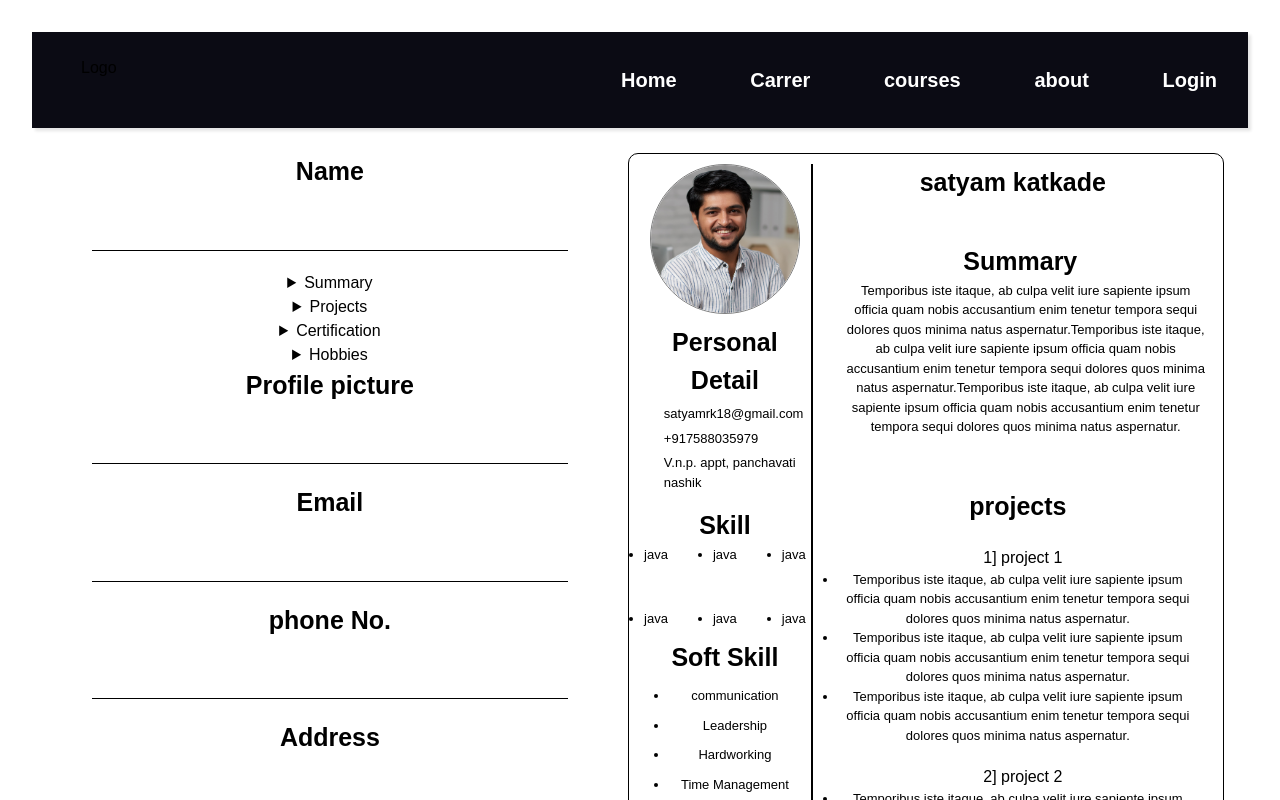
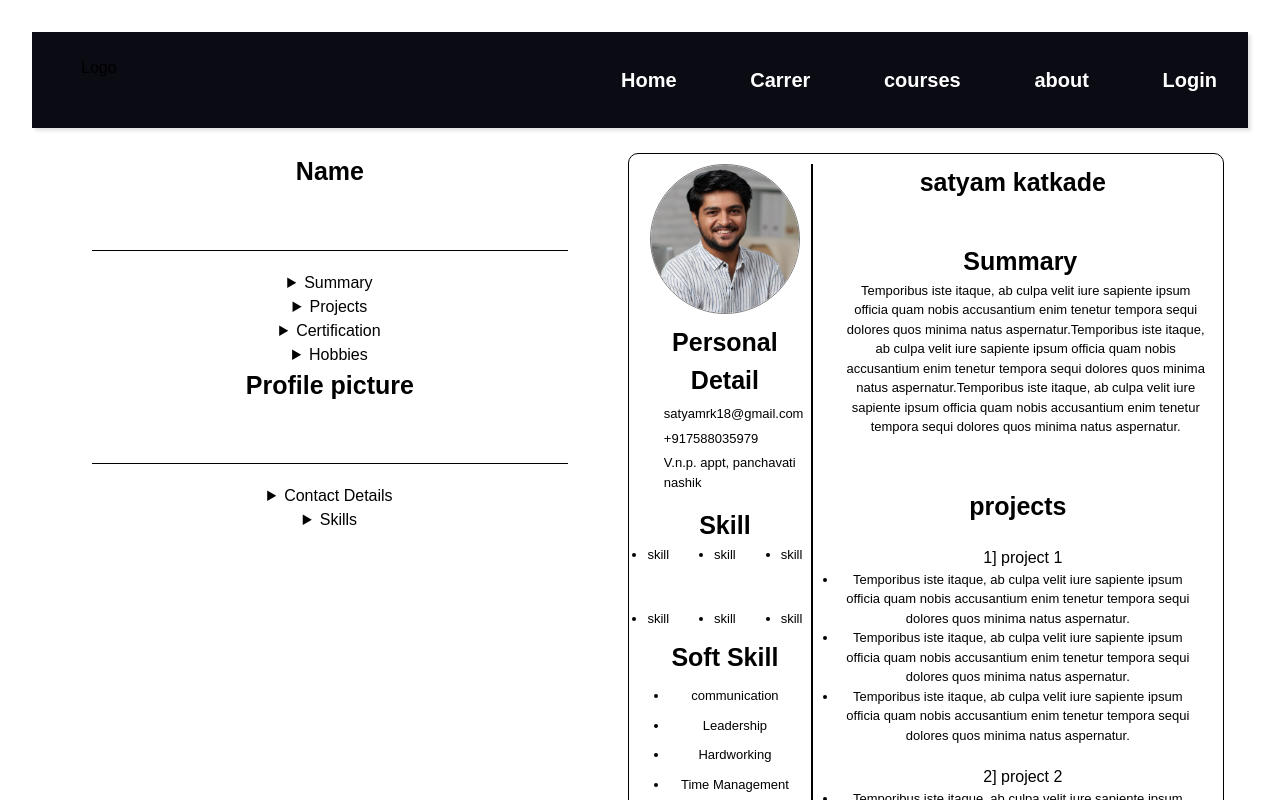
Before and after one commit to satyamrk18/CarrerCare, a React (Vite) app: page /resume in a window 1280 px wide. Shown: the top 800 px of the page. Built offline with nearby package versions, Linux system fonts and the light colour scheme.

Commit message:
skills and contact detaiul dynamic handling added

```diff
--- a/src/components/input.jsx
+++ b/src/components/input.jsx
@@ -1,10 +1,10 @@
 import Heading from "./heading.jsx"
-const inputs = ({heading, type, onChange }) => {
+const inputs = ({heading, type, placeholder,onChange }) => {
   return (
     <div>
       <form>
         <label><Heading title={heading}/></label>
-        <input type={type} name="data" onChange={onChange} />
+        <input type={type} name="data" placeholder={placeholder} onChange={onChange} />
       </form>
     </div>
   );
--- a/src/pages/resume.jsx
+++ b/src/pages/resume.jsx
@@ -35,6 +35,14 @@ const resume = () => {
     email: "",
     Phone: "",
     address: "",
+  });
+  const [skill, setSkills] = useState({
+    one: "",
+    two: "",
+    three: "",
+    four: "",
+    five: "",
+    six: "",
   });
   //personal information
   const [img, setImg] = useState("");
@@ -130,27 +138,26 @@ const resume = () => {
               />
             </details>
           </details>
-
           {/* certification  */}
           <details>
             <summary>Certification</summary>
             <Input
               type="text"
-              heading="Certification 1"
+              placeholder="cetificate 1"
               onChange={(e) =>
                 setCertification({ ...certification, one: e.target.value })
               }
             />
             <Input
               type="text"
-              heading="Certification 2"
+           placeholder="cetificate 2"
               onChange={(e) =>
                 setCertification({ ...certification, two: e.target.value })
               }
             />
             <Input
               type="text"
-              heading="Certification 3"
+              placeholder="Certification 3"
               onChange={(e) =>
                 setCertification({ ...certification, three: e.target.value })
               }
@@ -161,17 +168,17 @@ const resume = () => {
             <summary>Hobbies</summary>
             <Input
               type="text"
-              heading="Hobbies 1"
+              placeholder="Hobbies 1"
               onChange={(e) => setHobbies({ ...hobbie, one: e.target.value })}
             />
             <Input
               type="text"
-              heading="Hobbies 2"
+              placeholder="Hobbies 2"
               onChange={(e) => setHobbies({ ...hobbie, two: e.target.value })}
             />
             <Input
               type="text"
-              heading="Hobbies 3"
+              placeholder="Hobbies 3"
               onChange={(e) => setHobbies({ ...hobbie, three: e.target.value })}
             />
           </details>
@@ -186,21 +193,85 @@ const resume = () => {
             }}
           />
           {/* contact detail */}
+          <details>
+            <summary>Contact Details</summary>
             <Input
               type="text"
               heading="Email"
-          onChange={(e)=>{setPersonalDetails({...personalDetail, email:e.target.value})}}
+              onChange={(e) => {
+                setPersonalDetails({
+                  ...personalDetail,
+                  email: e.target.value,
+                });
+              }}
             />
             <Input
               type="number"
               heading="phone No."
-        onChange={(e)=>{setPersonalDetails({...personalDetail, Phone:e.target.value})}}
+              onChange={(e) => {
+                setPersonalDetails({
+                  ...personalDetail,
+                  Phone: e.target.value,
+                });
+              }}
             />
             <Input
               type="text"
-        heading ="Address"
-        onChange={(e)=>{setPersonalDetails({...personalDetail, address:e.target.value})}}
+              heading="Address"
+              onChange={(e) => {
+                setPersonalDetails({
+                  ...personalDetail,
+                  address: e.target.value,
+                });
+              }}
             />
+          </details>
+          {/* skilss */}
+          <details>
+            <summary>Skills</summary>
+            <Input
+              type="text"
+              placeholder="skill 1"
+              onChange={(e) => {
+                setSkills({ ...skill, one: e.target.value });
+              }}
+            />
+            <Input
+              type="text"
+              placeholder="skill 2"
+              onChange={(e) => {
+                setSkills({ ...skill, two: e.target.value });
+              }}
+            />
+            <Input
+              type="text"
+              placeholder="skill 3"
+              onChange={(e) => {
+                setSkills({ ...skill, three: e.target.value });
+              }}
+            />
+            <Input
+              type="text"
+              placeholder="skill 4"
+              onChange={(e) => {
+                setSkills({ ...skill, four: e.target.value });
+              }}
+            />
+            <Input
+              type="text"
+              placeholder="skill 5"
+              onChange={(e) => {
+                setSkills({ ...skill, five: e.target.value });
+              }}
+            />
+            <Input
+              type="text"
+              placeholder="skill 6"
+              onChange={(e) => {
+                setSkills({ ...skill, six: e.target.value });
+              }}
+            />
+          </details>
         </div>
         {/* actual resume */}
         <div className="actual-resume">
@@ -213,18 +284,20 @@ const resume = () => {
               <ul>
                 <li>{personalDetail.email || "satyamrk18@gmail.com"}</li>
                 <li>{`+91${personalDetail.Phone || "7588035979"}`}</li>
-                <li>{personalDetail.address || "V.n.p. appt, panchavati nashik"}</li>
+                <li>
+                  {personalDetail.address || "V.n.p. appt, panchavati nashik"}
+                </li>
               </ul>
             </div>
             <div className="skill">
               <Heading title="Skill" />
               <ul>
-                <li>java</li>
-                <li>java</li>
-                <li>java</li>
-                <li>java</li>
-                <li>java</li>
-                <li>java</li>
+                <li>{skill.one || "skill"}</li>
+                 <li>{skill.two || "skill"}</li>
+                 <li>{skill.three || "skill"}</li>
+                 <li>{skill.four || "skill"}</li>
+                 <li>{skill.five || "skill"}</li>
+                 <li>{skill.six || "skill"}</li>
               </ul>
             </div>
             {/* softskill */}
```
Lines whose indentation alone changed are shown as unchanged.
